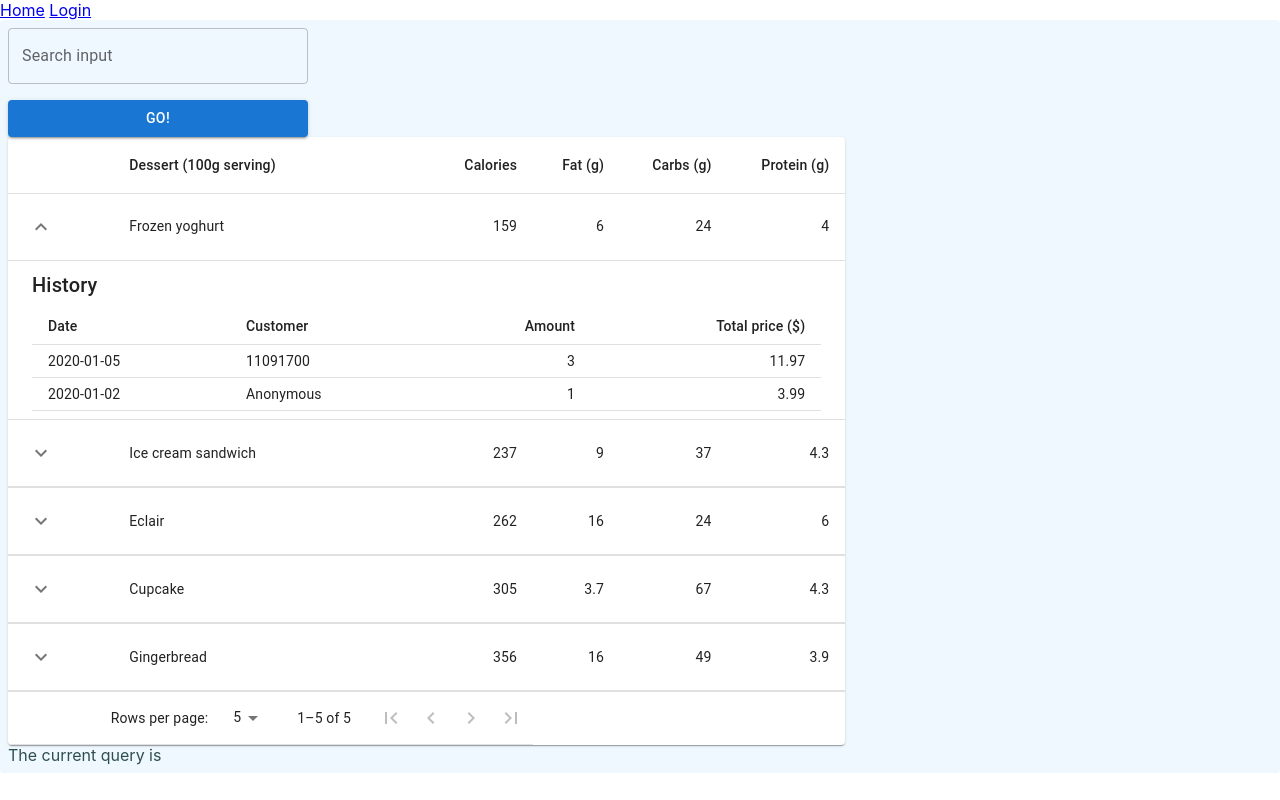
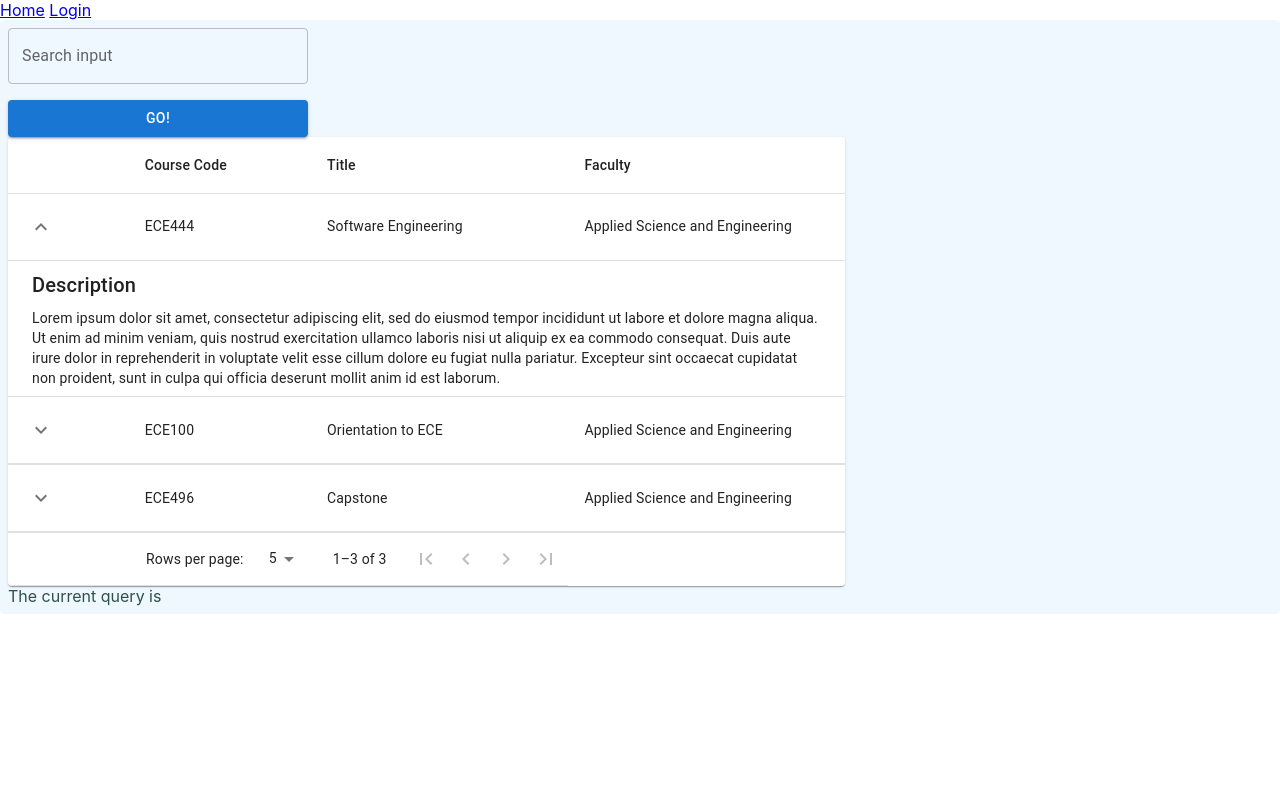
Before and after one commit to ECE444-2021Fall/project1-education-pathways-group-7-apollo, a React (Create React App) app in the folder ui/: page / in a window 1280 px wide. Both pictures are taken after a click on the button 41 px from the left and 226 px from the top of the page. Built offline with nearby package versions, Linux system fonts and the light colour scheme.

Commit message:
Changed template for data displayed in course description

```diff
--- a/ui/src/components/CourseList.js
+++ b/ui/src/components/CourseList.js
@@ -90,14 +90,12 @@ TablePaginationActions.propTypes = {
   rowsPerPage: PropTypes.number.isRequired,
 };
 
-function createData(name, calories, fat, carbs, protein, price) {
+function createData(code, title, fac, desc) {
   return {
-    name,
-    calories,
-    fat,
-    carbs,
-    protein,
-    price,
+    code,
+    title,
+    fac,
+    desc,
     history: [
       {
         date: "2020-01-05",
@@ -130,44 +128,19 @@ function Row(props) {
           </IconButton>
         </TableCell>
         <TableCell component="th" scope="row">
-          {row.name}
+          {row.code}
         </TableCell>
-        <TableCell align="right">{row.calories}</TableCell>
-        <TableCell align="right">{row.fat}</TableCell>
-        <TableCell align="right">{row.carbs}</TableCell>
-        <TableCell align="right">{row.protein}</TableCell>
+        <TableCell align="left">{row.title}</TableCell>
+        <TableCell align="left">{row.fac}</TableCell>
       </TableRow>
       <TableRow>
         <TableCell style={{ paddingBottom: 0, paddingTop: 0 }} colSpan={6}>
           <Collapse in={open} timeout="auto" unmountOnExit>
             <Box sx={{ margin: 1 }}>
               <Typography variant="h6" gutterBottom component="div">
-                History
+                Description
               </Typography>
-              <Table size="small" aria-label="purchases">
-                <TableHead>
-                  <TableRow>
-                    <TableCell>Date</TableCell>
-                    <TableCell>Customer</TableCell>
-                    <TableCell align="right">Amount</TableCell>
-                    <TableCell align="right">Total price ($)</TableCell>
-                  </TableRow>
-                </TableHead>
-                <TableBody>
-                  {row.history.map((historyRow) => (
-                    <TableRow key={historyRow.date}>
-                      <TableCell component="th" scope="row">
-                        {historyRow.date}
-                      </TableCell>
-                      <TableCell>{historyRow.customerId}</TableCell>
-                      <TableCell align="right">{historyRow.amount}</TableCell>
-                      <TableCell align="right">
-                        {Math.round(historyRow.amount * row.price * 100) / 100}
-                      </TableCell>
-                    </TableRow>
-                  ))}
-                </TableBody>
-              </Table>
+              <div>{row.desc}</div>
             </Box>
           </Collapse>
         </TableCell>
@@ -176,30 +149,15 @@ function Row(props) {
   );
 }
 
-Row.propTypes = {
-  row: PropTypes.shape({
-    calories: PropTypes.number.isRequired,
-    carbs: PropTypes.number.isRequired,
-    fat: PropTypes.number.isRequired,
-    history: PropTypes.arrayOf(
-      PropTypes.shape({
-        amount: PropTypes.number.isRequired,
-        customerId: PropTypes.string.isRequired,
-        date: PropTypes.string.isRequired,
-      })
-    ).isRequired,
-    name: PropTypes.string.isRequired,
-    price: PropTypes.number.isRequired,
-    protein: PropTypes.number.isRequired,
-  }).isRequired,
-};
-
 const rows = [
-  createData("Frozen yoghurt", 159, 6.0, 24, 4.0, 3.99),
-  createData("Ice cream sandwich", 237, 9.0, 37, 4.3, 4.99),
-  createData("Eclair", 262, 16.0, 24, 6.0, 3.79),
-  createData("Cupcake", 305, 3.7, 67, 4.3, 2.5),
-  createData("Gingerbread", 356, 16.0, 49, 3.9, 1.5),
+  createData(
+    "ECE444",
+    "Software Engineering",
+    "Applied Science and Engineering",
+    "Lorem ipsum dolor sit amet, consectetur adipiscing elit, sed do eiusmod tempor incididunt ut labore et dolore magna aliqua. Ut enim ad minim veniam, quis nostrud exercitation ullamco laboris nisi ut aliquip ex ea commodo consequat. Duis aute irure dolor in reprehenderit in voluptate velit esse cillum dolore eu fugiat nulla pariatur. Excepteur sint occaecat cupidatat non proident, sunt in culpa qui officia deserunt mollit anim id est laborum."
+  ),
+  createData("ECE100", "Orientation to ECE", "Applied Science and Engineering"),
+  createData("ECE496", "Capstone", "Applied Science and Engineering"),
 ];
 
 const CourseList = () => {
@@ -224,11 +182,9 @@ const CourseList = () => {
         <TableHead>
           <TableRow>
             <TableCell />
-            <TableCell>Dessert (100g serving)</TableCell>
-            <TableCell align="right">Calories</TableCell>
-            <TableCell align="right">Fat&nbsp;(g)</TableCell>
-            <TableCell align="right">Carbs&nbsp;(g)</TableCell>
-            <TableCell align="right">Protein&nbsp;(g)</TableCell>
+            <TableCell>Course Code</TableCell>
+            <TableCell align="left">Title</TableCell>
+            <TableCell align="left">Faculty</TableCell>
           </TableRow>
         </TableHead>
         <TableBody>
```
